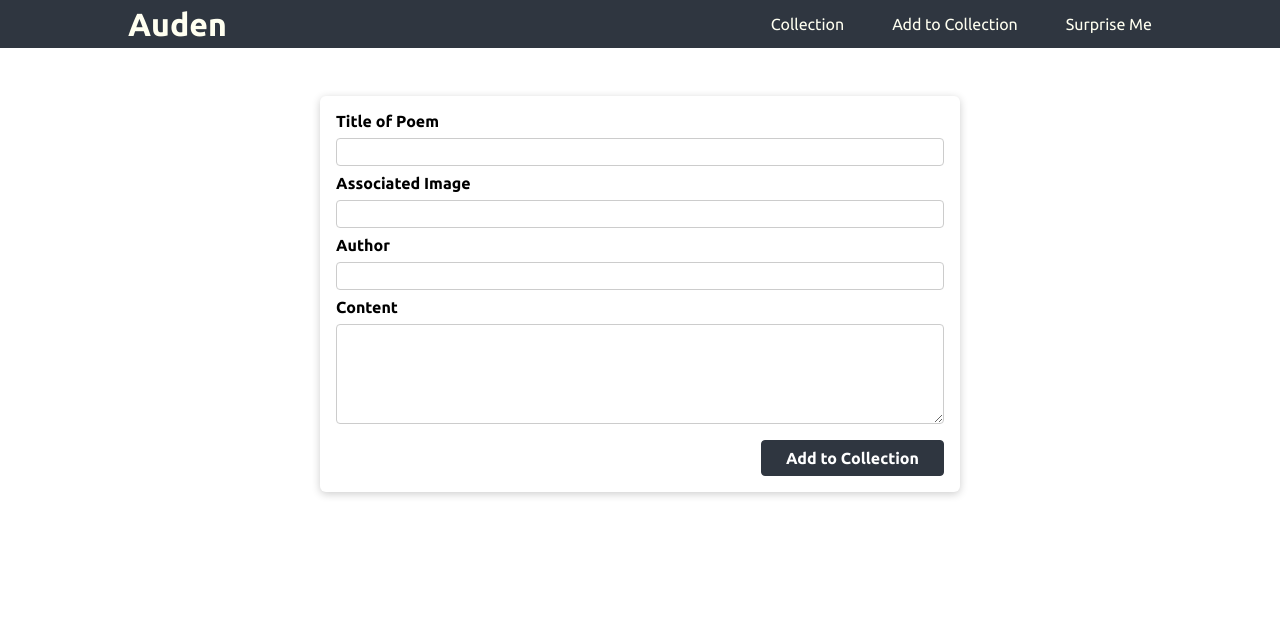
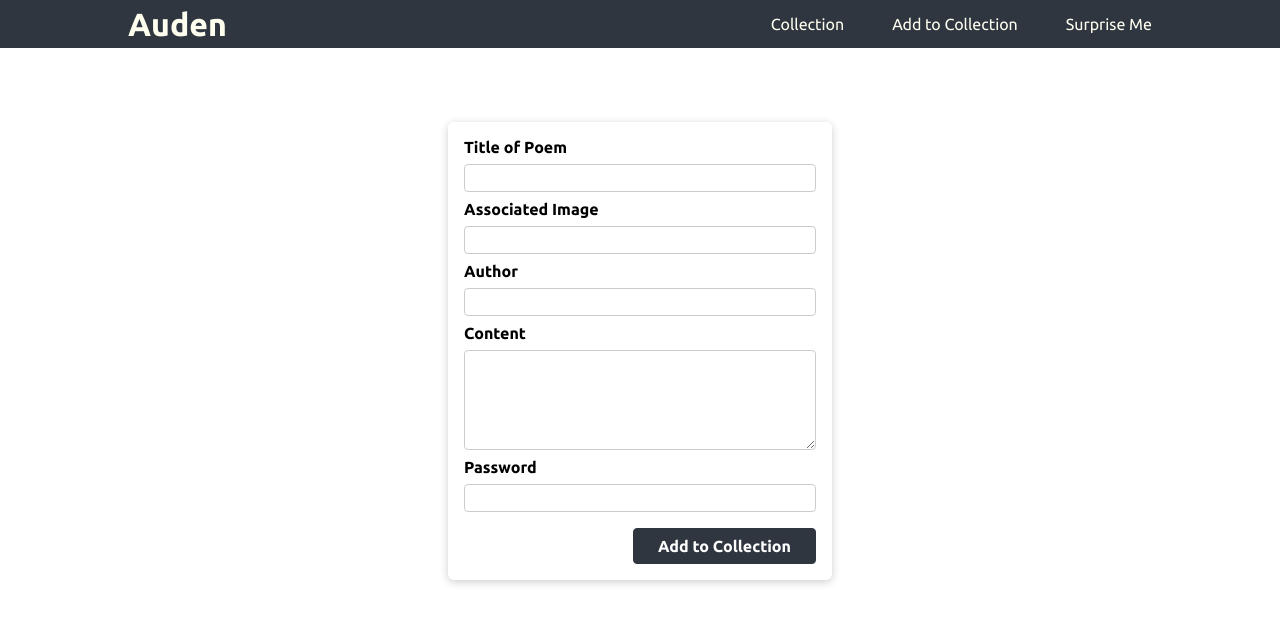
Before and after one commit to calebthewood/auden, a Next.js app: page /new-meetup in a window 1280 px wide. Shown: the top 624 px of the page. Built offline with nearby package versions, Linux system fonts and the light colour scheme.

Commit message:
css fixes

```diff
--- a/components/layout/Layout.module.css
+++ b/components/layout/Layout.module.css
@@ -2,4 +2,5 @@
   margin: 3rem auto;
 
   max-width: 40rem;
+  padding:  2% 10%
 }
--- a/components/meetups/NewMeetupForm.js
+++ b/components/meetups/NewMeetupForm.js
@@ -8,6 +8,7 @@ function NewMeetupForm(props) {
   const imageInputRef = useRef();
   const authorInputRef = useRef();
   const contentInputRef = useRef();
+  const passwordInputRef = useRef();
 
   function submitHandler(event) {
     event.preventDefault();
@@ -16,6 +17,7 @@ function NewMeetupForm(props) {
     const enteredImage = imageInputRef.current.value;
     const enteredAuthor = authorInputRef.current.value;
     const enteredContent = contentInputRef.current.value;
+    const enteredPassword = passwordInputRef.current.value;
 
     const meetupData = {
       title: enteredTitle,
@@ -24,7 +26,9 @@ function NewMeetupForm(props) {
       content: enteredContent,
     };
 
+    if (enteredPassword === 'testing123') {
     props.onAddMeetup(meetupData);
+    }
   }
 
   return (
@@ -51,6 +55,10 @@ function NewMeetupForm(props) {
             ref={contentInputRef}
           ></textarea>
         </div>
+        <div className={classes.control}>
+          <label htmlFor='password'>Password</label>
+          <input type='password' required id='password' ref={passwordInputRef} />
+        </div>
         <div className={classes.actions}>
           <button>Add to Collection</button>
         </div>
--- a/components/ui/Card.module.css
+++ b/components/ui/Card.module.css
@@ -2,4 +2,5 @@
   background-color: transparent;
   border-radius: 6px;
   box-shadow: 0 2px 8px rgba(0, 0, 0, 0.2);
+
 }
--- a/pages/api/new-meetup.js
+++ b/pages/api/new-meetup.js
@@ -4,6 +4,7 @@ import { MongoClient } from 'mongodb';
 
 async function handler(req, res) {
     if (req.method === 'POST') {
+
         const data = req.body;
 
         //destructured data that we expect to receive
```
Also changed, not shown: components/meetups/MeetupItem.module.css (+5 -6 lines).
